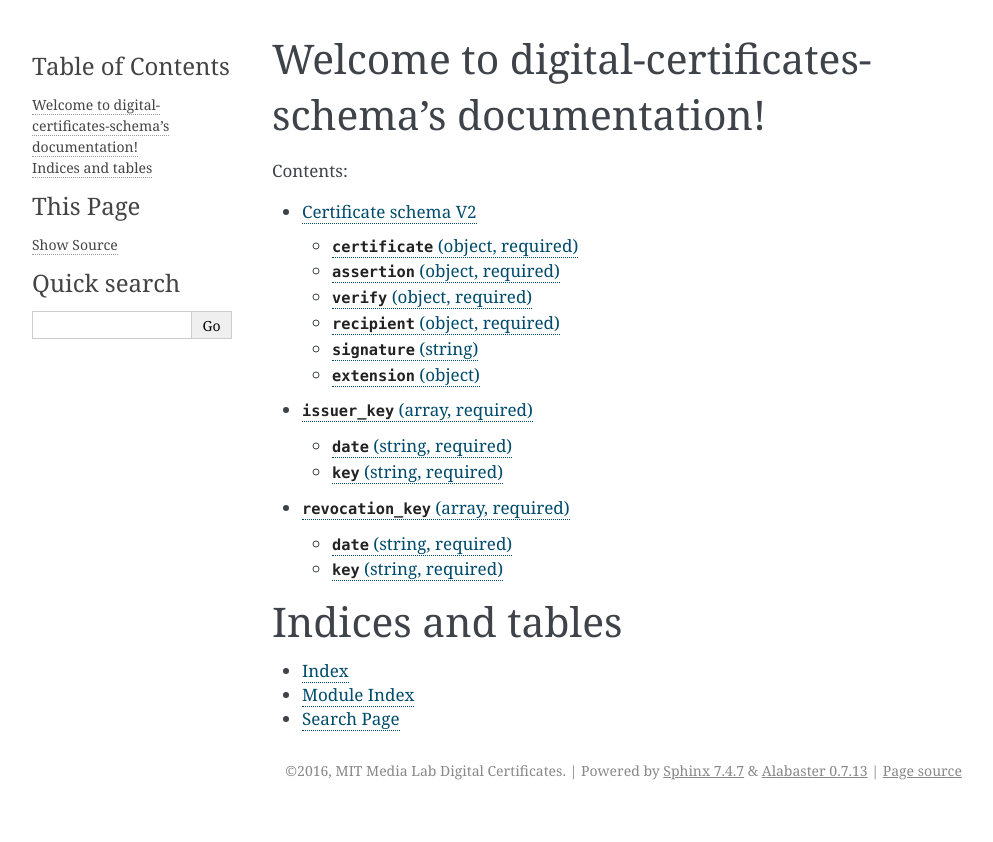
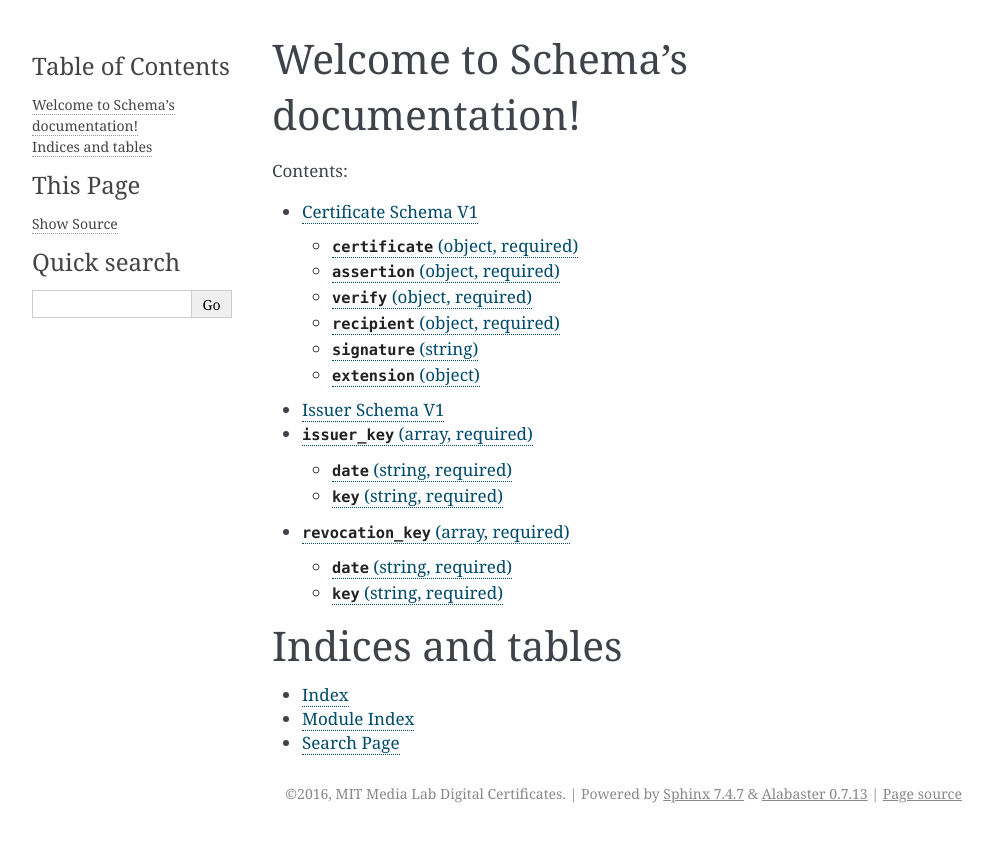
Before and after one commit to 1EdTech/cert-schema, a Sphinx documentation site: the page built from docs/index.rst, in a window 1280 px wide. Shown: the top 842 px of the page, without its empty margins (148-1141 px from the left). Built offline with Sphinx 7.4.7, drawn with Linux system fonts in a browser that asks for light colours.

Commit message:
change name

```diff
--- a/docs/certificate-schema-v1-1.md
+++ b/docs/certificate-schema-v1-1.md
@@ -1,4 +1,4 @@
-# Certificate schema V2
+# Certificate Schema V1
 
 The schema defines the following properties:
 
--- a/docs/conf.py
+++ b/docs/conf.py
@@ -1,7 +1,7 @@
 #!/usr/bin/env python3
 # -*- coding: utf-8 -*-
 #
-# digital-certificates-schema documentation build configuration file, created by
+# schema documentation build configuration file, created by
 # sphinx-quickstart on Tue May 24 10:17:44 2016.
 #
 # This file is execfile()d with the current directory set to its
@@ -56,7 +56,7 @@ source_parsers = {
 master_doc = 'index'
 
 # General information about the project.
-project = 'digital-certificates-schema'
+project = 'schema'
 copyright = '2016, MIT Media Lab Digital Certificates'
 author = 'MIT Media Lab Digital Certificates'
 
@@ -131,7 +131,7 @@ todo_include_todos = True
 
 # The name for this set of Sphinx documents.
 # "<project> v<release> documentation" by default.
-#html_title = 'digital-certificates-schema v0.0.1'
+#html_title = 'schema v0.0.1'
 
 # A shorter title for the navigation bar.  Default is the same as html_title.
 #html_short_title = None
@@ -213,7 +213,7 @@ html_static_path = ['_static']
 #html_search_scorer = 'scorer.js'
 
 # Output file base name for HTML help builder.
-htmlhelp_basename = 'digital-certificates-schemadoc'
+htmlhelp_basename = 'schemadoc'
 
 # -- Options for LaTeX output ---------------------------------------------
 
@@ -235,7 +235,7 @@ latex_elements = {
 # (source start file, target name, title,
 #  author, documentclass [howto, manual, or own class]).
 latex_documents = [
-    (master_doc, 'digital-certificates-schema.tex', 'digital-certificates-schema Documentation',
+    (master_doc, 'schema.tex', 'Schema Documentation',
      'MIT Media Lab Digital Certificates', 'manual'),
 ]
 
@@ -265,7 +265,7 @@ latex_documents = [
 # One entry per manual page. List of tuples
 # (source start file, name, description, authors, manual section).
 man_pages = [
-    (master_doc, 'digital-certificates-schema', 'digital-certificates-schema Documentation',
+    (master_doc, 'schema', 'schema Documentation',
      [author], 1)
 ]
 
@@ -279,8 +279,8 @@ man_pages = [
 # (source start file, target name, title, author,
 #  dir menu entry, description, category)
 texinfo_documents = [
-    (master_doc, 'digital-certificates-schema', 'digital-certificates-schema Documentation',
-     author, 'digital-certificates-schema', 'One line description of project.',
+    (master_doc, 'schema', 'Schema Documentation',
+     author, 'schema', 'One line description of project.',
      'Miscellaneous'),
 ]
 
--- a/docs/index.rst
+++ b/docs/index.rst
@@ -3,7 +3,7 @@
    You can adapt this file completely to your liking, but it should at least
    contain the root `toctree` directive.
 
-Welcome to digital-certificates-schema's documentation!
+Welcome to Schema's documentation!
 =======================================================
 
 Contents:
--- a/docs/issuer-schema-v1-1.md
+++ b/docs/issuer-schema-v1-1.md
@@ -1,3 +1,5 @@
+# Issuer Schema V1
+
 The schema defines the following properties:
 
 # `issuer_key` (array, required)
```
Also changed, not shown: 1 other file.
